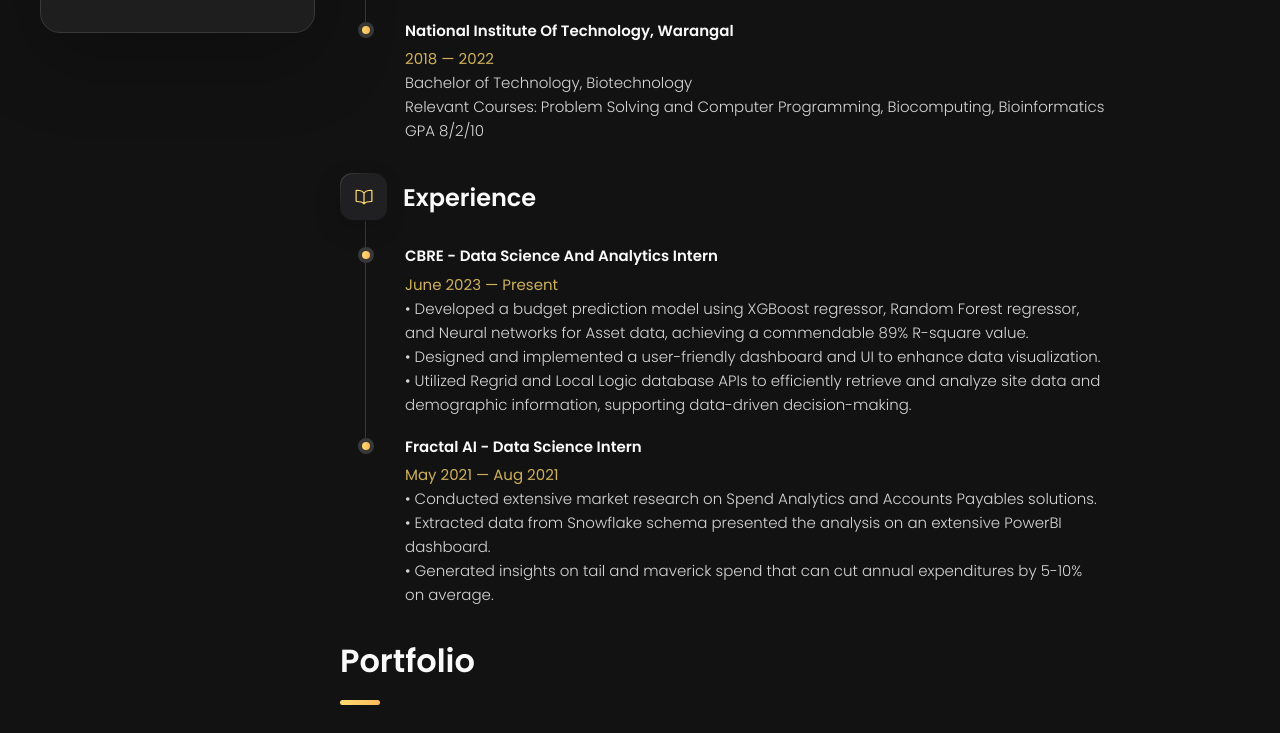
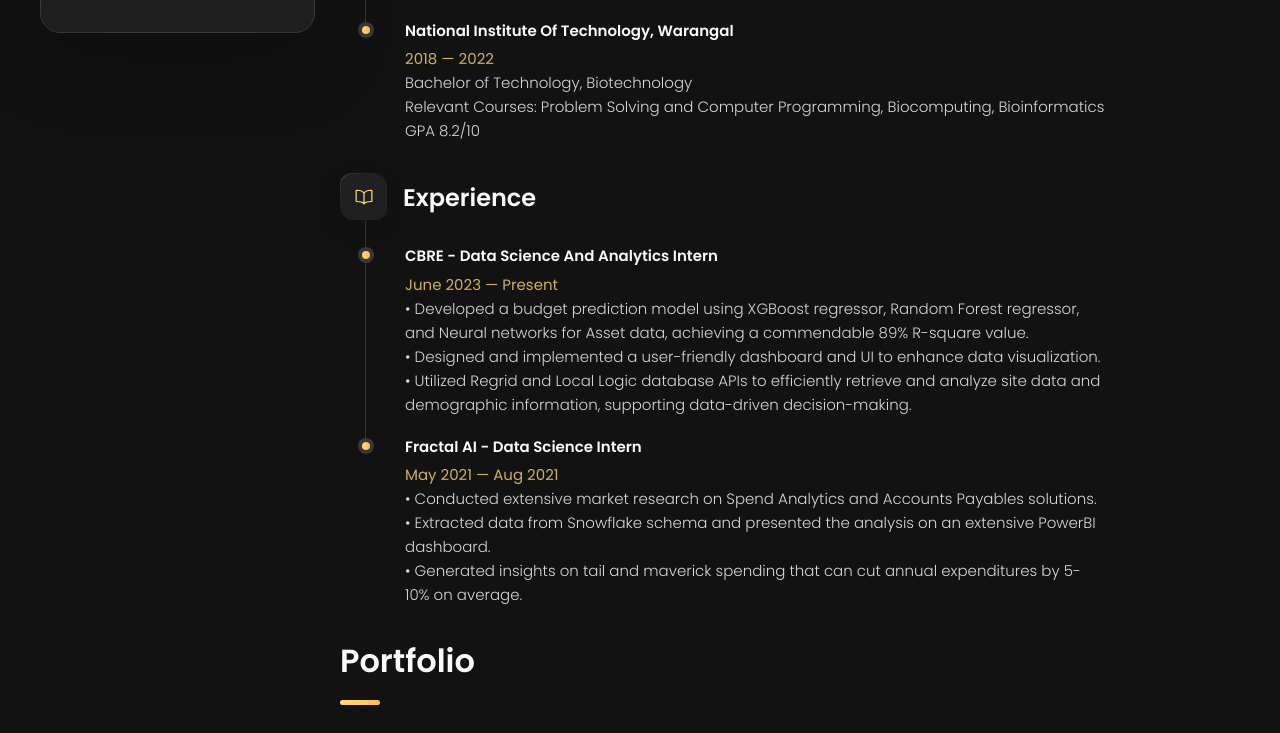
Before and after one commit to srivardhini-reddy/srivardhini-reddy.github.io, a plain HTML site: page index.html in a window 1280 px wide. Shown: the part 776-1509 px from the top of the page. Drawn offline with nearby package versions, Linux system fonts and the light colour scheme.

Commit message:
Update index.html

```diff
--- a/index.html
+++ b/index.html
@@ -5,7 +5,7 @@
   <meta charset="UTF-8">
   <meta http-equiv="X-UA-Compatible" content="IE=edge">
   <meta name="viewport" content="width=device-width, initial-scale=1.0">
-  <title>vCard - Personal Portfolio</title>
+  <title>Srivardhini Reddy - Personal Portfolio</title>
 
   <!--
     - favicon
@@ -285,7 +285,7 @@
               <p class="timeline-text">
                 Bachelor of Technology, Biotechnology<br>
                 Relevant Courses: Problem Solving and Computer Programming, Biocomputing, Bioinformatics<br>
-                GPA 8/2/10
+                GPA 8.2/10
               </p>
 
 
@@ -330,8 +330,8 @@
 
               <p class="timeline-text">
                 • Conducted extensive market research on Spend Analytics and Accounts Payables solutions.<br>
-                • Extracted data from Snowflake schema presented the analysis on an extensive PowerBI dashboard.<br>
-                • Generated insights on tail and maverick spend that can cut annual expenditures by 5-10% on average.
+                • Extracted data from Snowflake schema and presented the analysis on an extensive PowerBI dashboard.<br>
+                • Generated insights on tail and maverick spending that can cut annual expenditures by 5-10% on average.
               </p>
 
             </li>
```
